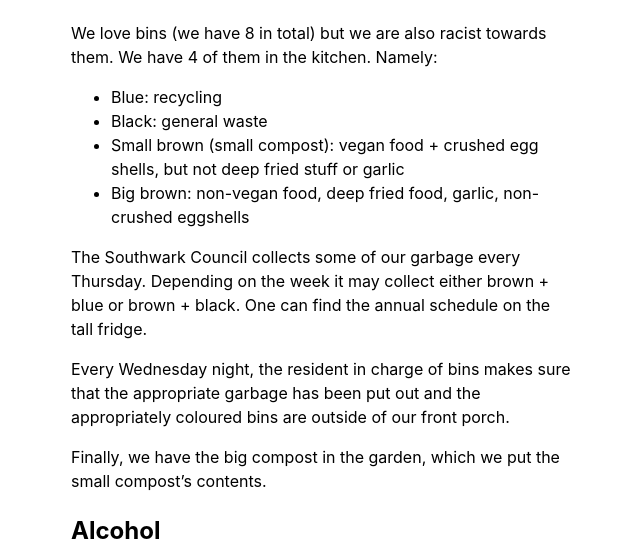
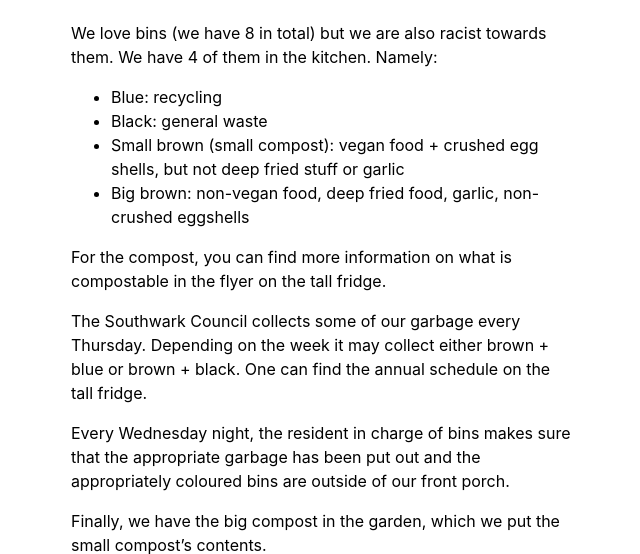
Before and after one commit to sirodoht/hasol, a Django app: page /handbook/ in a window 1280 px wide. Shown: the part 2572-3126 px from the top of the page, without its empty margins (319-959 px from the left). Run offline with Django 3.2, Linux system fonts and the light colour scheme.

Commit message:
add more compost info on handbook

```diff
--- a/main/templates/main/handbook.html
+++ b/main/templates/main/handbook.html
@@ -152,6 +152,10 @@
         </li>
     </ul>
     <p>
+        For the compost, you can find more information on what is compostable in the
+        flyer on the tall fridge.
+    </p>
+    <p>
         The Southwark Council collects some of our garbage every Thursday. Depending
         on the week it may collect either brown + blue or brown + black. One can find
         the annual schedule on the tall fridge.
```
